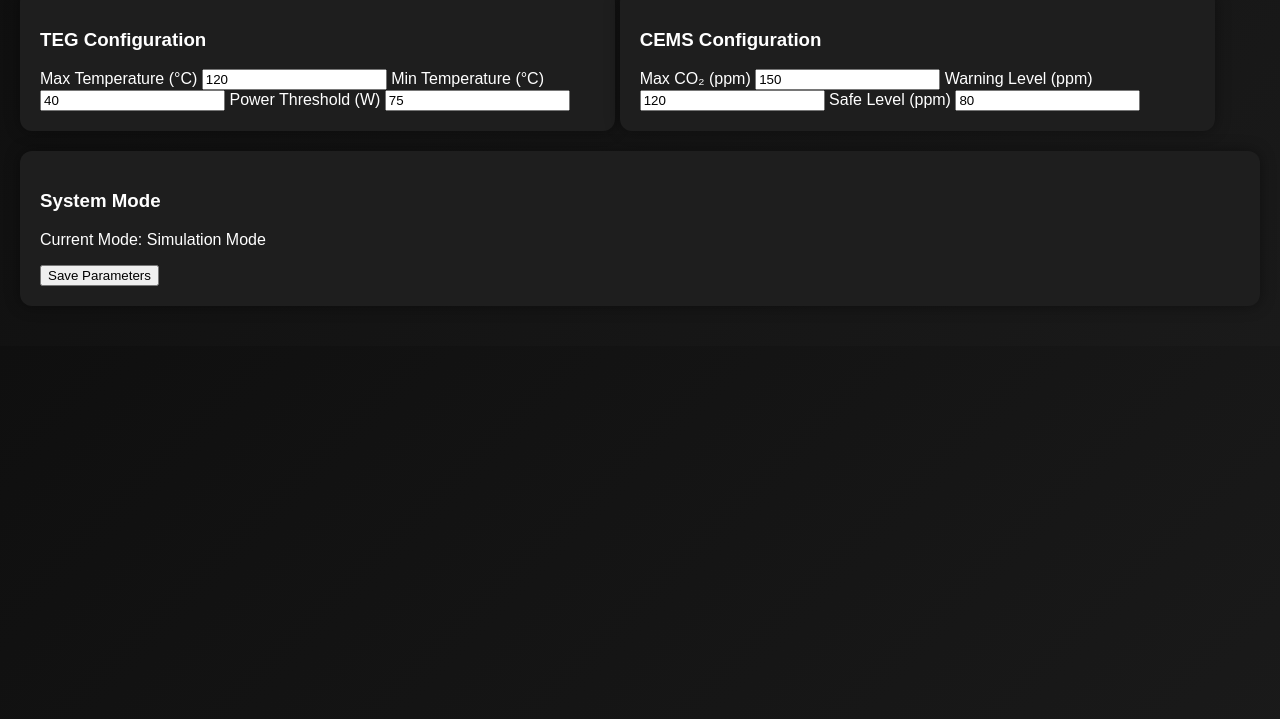
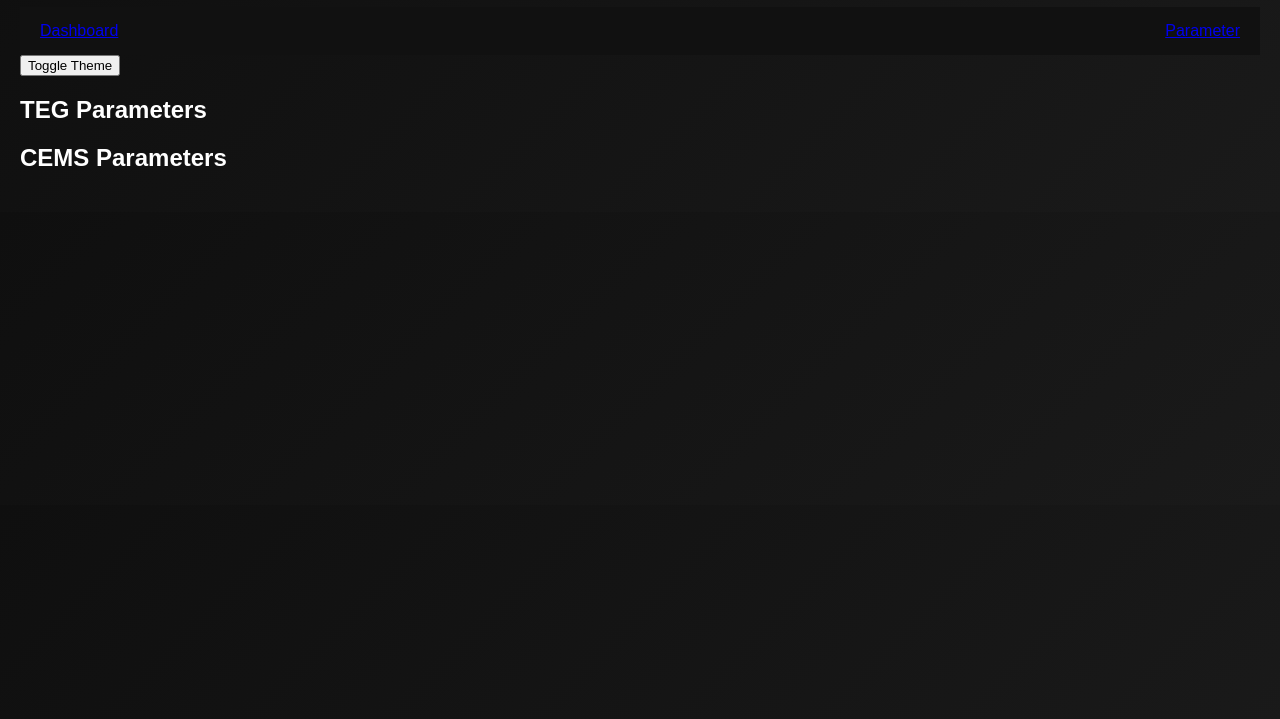
Before and after one commit to Dikaaa777/sinero, a plain HTML site: page parameter.html in a window 1280 px wide. Shown: the part 81-800 px from the top of the page. Drawn offline with Linux system fonts and the light colour scheme.

Commit message:
parameter.html

```diff
--- a/parameter.html
+++ b/parameter.html
@@ -1,116 +1,38 @@
 <!DOCTYPE html>
 <html lang="en">
 <head>
-  <meta charset="UTF-8">
-  <title>Si NeRo Parameters</title>
-  <meta name="viewport" content="width=device-width, initial-scale=1.0">
-  <link rel="stylesheet" href="style.css">
+<meta charset="UTF-8">
+<meta name="viewport" content="width=device-width, initial-scale=1.0">
+<title>Parameter - Mini SCADA</title>
+<link rel="stylesheet" href="style.css">
 </head>
 <body>
 
-<nav>
-  <div class="logo">Si NeRo</div>
-  <div class="nav-links">
-    <a href="index.html">Dashboard</a>
-  </div>
-</nav>
-
 <div class="container">
 
-  <div class="card">
-    <h3>TEG Configuration</h3>
+    <aside class="sidebar">
+        <h2>Mini SCADA</h2>
+        <nav>
+            <a href="index.html">Dashboard</a>
+            <a href="parameter.html" class="active">Parameter</a>
+        </nav>
 
-    <label>Max Temperature (°C)</label>
-    <input type="number" id="tegMaxTemp">
+        <div class="sidebar-controls">
+            <button id="themeToggle">Toggle Theme</button>
+        </div>
+    </aside>
 
-    <label>Min Temperature (°C)</label>
-    <input type="number" id="tegMinTemp">
+    <main class="main">
 
-    <label>Power Threshold (W)</label>
-    <input type="number" id="tegPower">
-  </div>
+        <h2>TEG Parameters</h2>
+        <div class="parameter-grid" id="tegParams"></div>
 
-  <div class="card">
-    <h3>CEMS Configuration</h3>
+        <h2>CEMS Parameters</h2>
+        <div class="parameter-grid" id="cemsParams"></div>
 
-    <label>Max CO₂ (ppm)</label>
-    <input type="number" id="cemsMax">
-
-    <label>Warning Level (ppm)</label>
-    <input type="number" id="cemsWarn">
-
-    <label>Safe Level (ppm)</label>
-    <input type="number" id="cemsSafe">
-  </div>
-
-  <div class="card status-card">
-    <h3>System Mode</h3>
-    <p>Current Mode: <span id="modeStatus">Loading...</span></p>
-    <button id="saveBtn">Save Parameters</button>
-  </div>
-
+    </main>
 </div>
 
-<script>
-
-/* ===== LOAD MODE STATUS ===== */
-
-const modeStatus = document.getElementById("modeStatus");
-const savedMode = localStorage.getItem("nero_mode");
-
-modeStatus.textContent = savedMode === "live" ? "Live Mode" : "Simulation Mode";
-
-/* ===== DEFAULT VALUES ===== */
-
-function loadParameters() {
-
-  document.getElementById("tegMaxTemp").value =
-    localStorage.getItem("tegMaxTemp") || 120;
-
-  document.getElementById("tegMinTemp").value =
-    localStorage.getItem("tegMinTemp") || 40;
-
-  document.getElementById("tegPower").value =
-    localStorage.getItem("tegPower") || 75;
-
-  document.getElementById("cemsMax").value =
-    localStorage.getItem("cemsMax") || 150;
-
-  document.getElementById("cemsWarn").value =
-    localStorage.getItem("cemsWarn") || 120;
-
-  document.getElementById("cemsSafe").value =
-    localStorage.getItem("cemsSafe") || 80;
-}
-
-loadParameters();
-
-/* ===== SAVE PARAMETERS ===== */
-
-document.getElementById("saveBtn").addEventListener("click", () => {
-
-  localStorage.setItem("tegMaxTemp",
-    document.getElementById("tegMaxTemp").value);
-
-  localStorage.setItem("tegMinTemp",
-    document.getElementById("tegMinTemp").value);
-
-  localStorage.setItem("tegPower",
-    document.getElementById("tegPower").value);
-
-  localStorage.setItem("cemsMax",
-    document.getElementById("cemsMax").value);
-
-  localStorage.setItem("cemsWarn",
-    document.getElementById("cemsWarn").value);
-
-  localStorage.setItem("cemsSafe",
-    document.getElementById("cemsSafe").value);
-
-  alert("Parameters Saved");
-});
-
-</script>
-
+<script src="script.js"></script>
 </body>
 </html>
```
